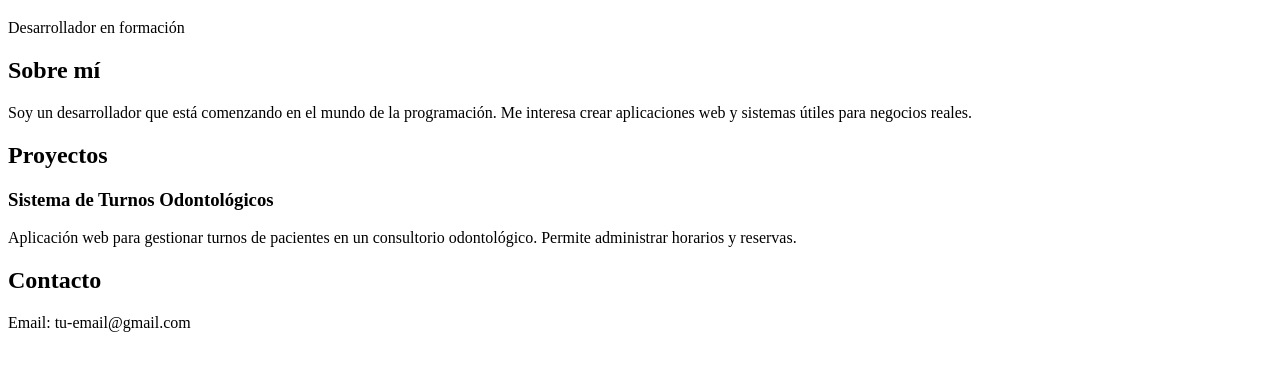
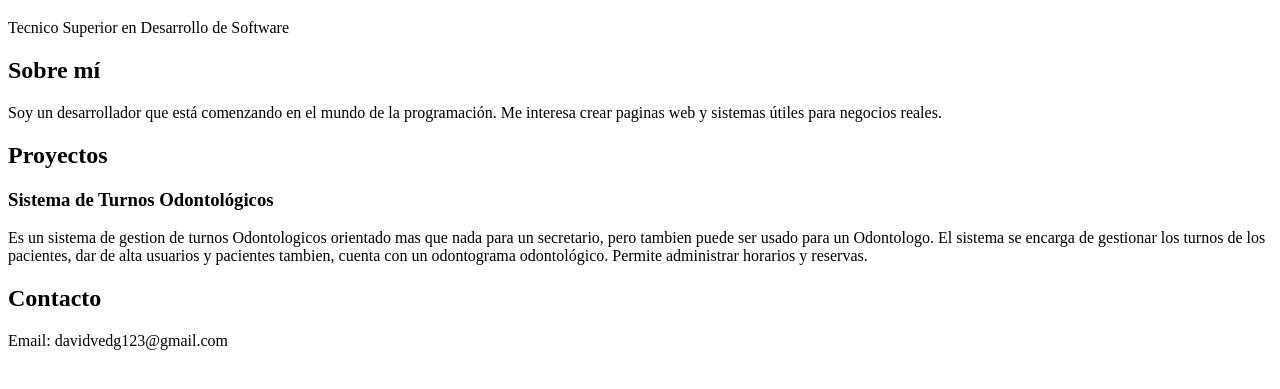
Before and after one commit to davidtext/davidtext.github.io, a plain HTML site: page index.html in a window 1280 px wide. Shown: the part 61-450 px from the top of the page. Drawn offline with Linux system fonts and the light colour scheme.

Commit message:
index.html

```diff
--- a/index.html
+++ b/index.html
@@ -7,23 +7,24 @@
 <body>
 
   <h1>David Velazco</h1>
-  <p>Desarrollador en formación</p>
+  <p>Tecnico Superior en Desarrollo de Software</p>
 
   <h2>Sobre mí</h2>
   <p>
     Soy un desarrollador que está comenzando en el mundo de la programación.
-    Me interesa crear aplicaciones web y sistemas útiles para negocios reales.
+    Me interesa crear paginas web y sistemas útiles para negocios reales.
   </p>
 
   <h2>Proyectos</h2>
   <h3>Sistema de Turnos Odontológicos</h3>
   <p>
-    Aplicación web para gestionar turnos de pacientes en un consultorio
+    Es un sistema de gestion de turnos Odontologicos orientado mas que nada para un secretario, pero tambien puede ser usado para un Odontologo. El sistema se encarga de gestionar los turnos
+    de los pacientes, dar de alta usuarios y pacientes tambien, cuenta con un odontograma
     odontológico. Permite administrar horarios y reservas.
   </p>
 
   <h2>Contacto</h2>
-  <p>Email: tu-email@gmail.com</p>
+  <p>Email: davidvedg123@gmail.com</p>
 
 </body>
 </html>
```
